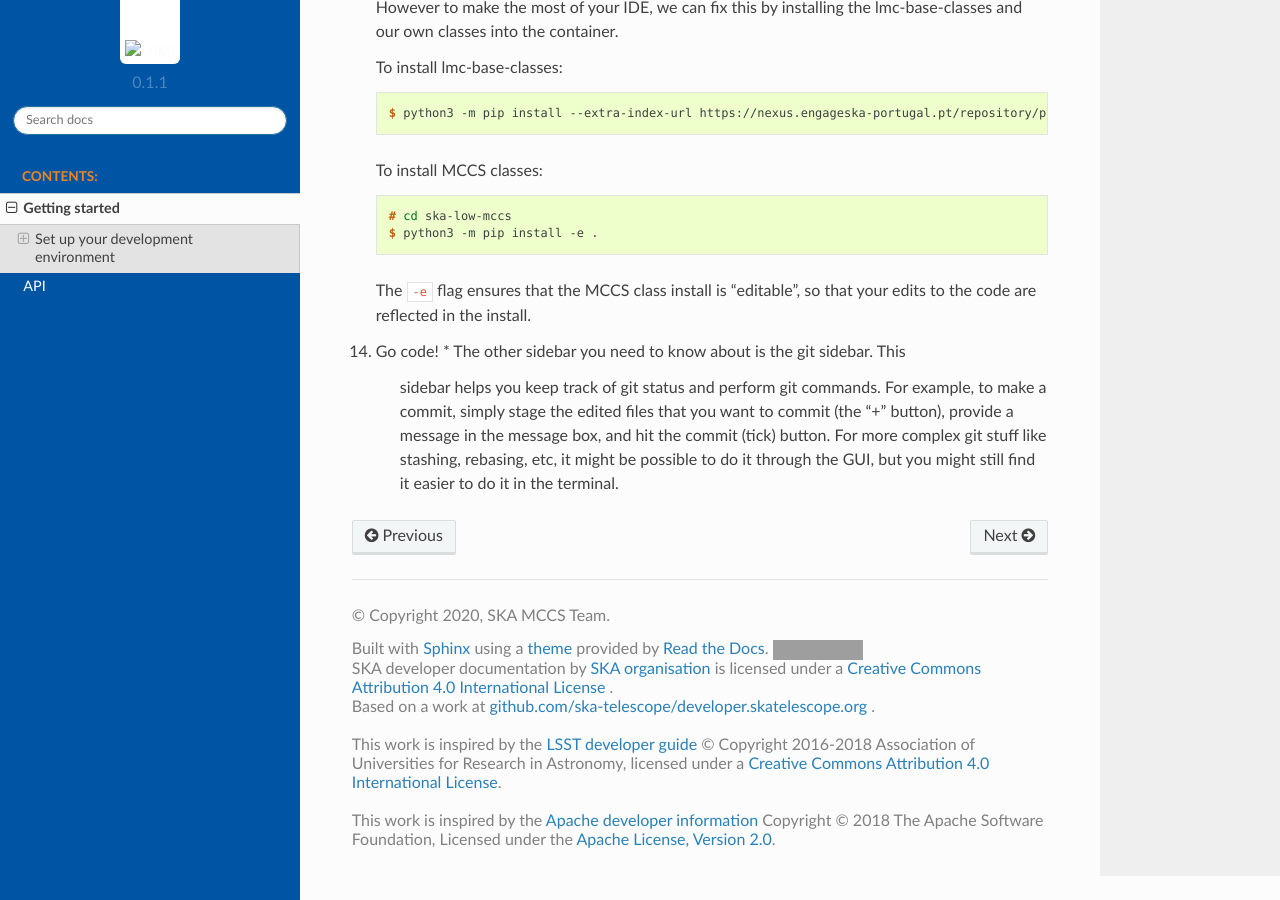
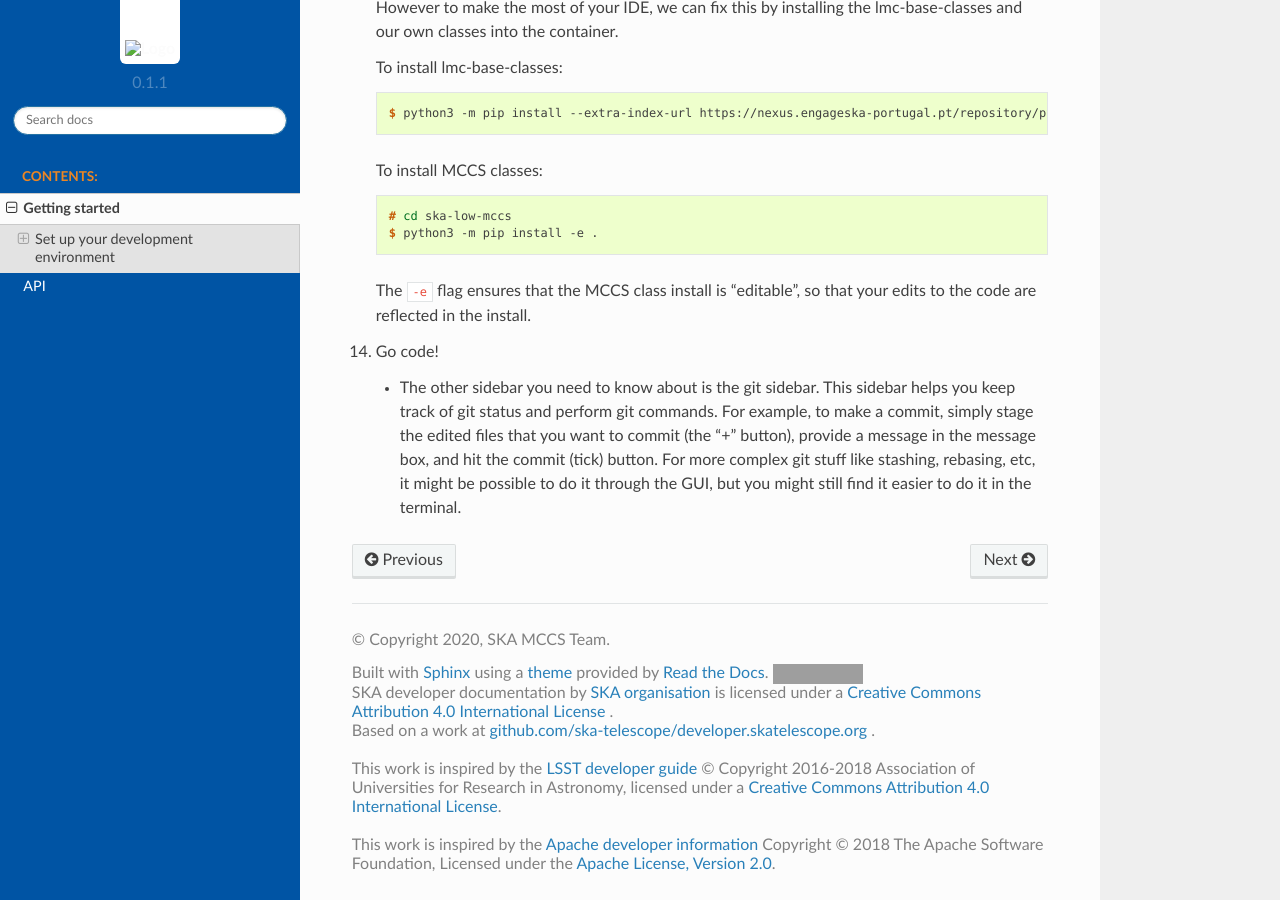
Before and after one commit to ska-telescope/ska-low-mccs-spshw, a Sphinx documentation site: the page built from docs/source/getting_started.rst, in a window 1280 px wide and 900 px high, scrolled down 3591 px. Built offline with Sphinx 7.4.7 and the Read the Docs theme 2.0.0, drawn with Linux system fonts in a browser that asks for light colours; some of the changed text lies outside the part shown; grey boxes are pictures that could not be loaded.

Commit message:
docs fix

```diff
--- a/docs/source/getting_started.rst
+++ b/docs/source/getting_started.rst
@@ -97,7 +97,7 @@ The SKA software developer portal way
 
      $ sudo apt install apt-transport-https ca-certificates curl gnupg-agent software-properties-common
      $ curl -fsSL https://download.docker.com/linux/ubuntu/gpg | sudo apt-key add -
-     $ sudo add-apt-repository "deb [arch-amd64] https://download.docker.com/linux/ubuntu #(lsb_release -cs) stable"
+     $ sudo add-apt-repository "deb [arch=amd64] https://download.docker.com/linux/ubuntu $(lsb_release -cs) stable"
      $ sudo apt-get update
      $ sudo apt install docker-ce docker-ce-cli
 
@@ -218,6 +218,7 @@ The SKA software developer portal way
     so that your edits to the code are reflected in the install.
 
 14. Go code!
+
     * The other sidebar you need to know about is the git sidebar. This
       sidebar helps you keep track of git status and perform git
       commands. For example, to make a commit, simply stage the
```
